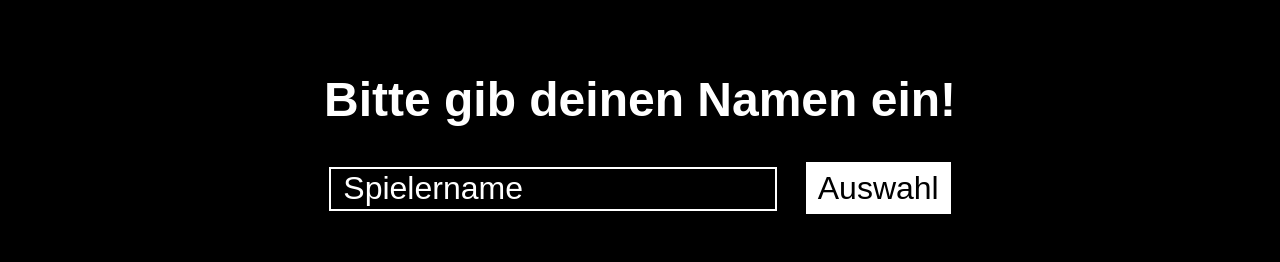
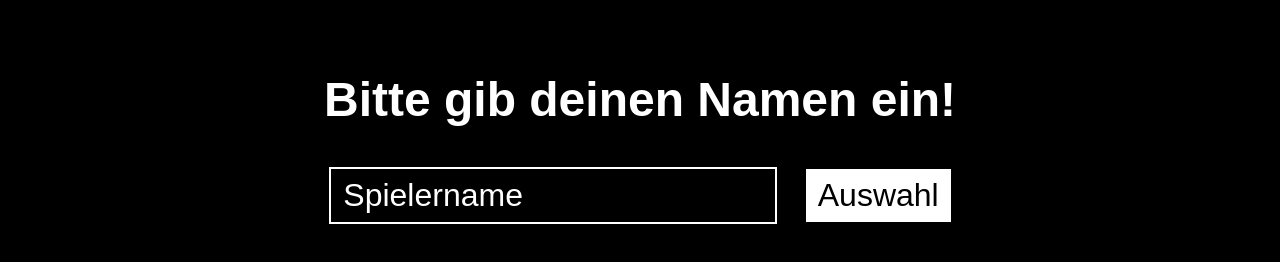
Before and after one commit to silas229/pong, a plain HTML site: page game.html in a window 1280 px wide. Shown: the part 120-382 px from the top of the page. Drawn offline with Linux system fonts and the light colour scheme.

Commit message:
Add form to input

```diff
--- a/game.css
+++ b/game.css
@@ -43,13 +43,32 @@
 	outline: none;
 	color: white;
 	font-size: 2rem;
-	height: 24px;
+	/* height: 24px; */
 	font-family: 'bit5x3', sans-serif;
 }
 
 .playerinfo input::placeholder {
 	color: white;
 }
+
+/*Button Senden und OK bearbeiten*/
+.playerinfo button {
+	color: black;
+	cursor: pointer;
+	padding: 8px 12px;
+	font-size: 2rem;
+	text-decoration: none;
+	background-color: white;
+	margin-left: 24px;
+	font-family: 'bit5x3', sans-serif;
+	border: none;
+}
+
+.playerinfo button:hover {
+	background-color: black;
+	color: white;
+}
+
 
 table {
 	width: 100%;
@@ -71,22 +90,6 @@ table td:nth-child(2) {
 .punkte{
 	margin-left: 24px;
 }
-
-/*Button Senden und OK bearbeiten*/
-#senden{
-	color: black;
-	padding: 8px 12px;
-	font-size: 2rem;
-	text-decoration: none;
-	background-color: white;
-	margin-left: 24px;
-}
-
-#senden:hover {
-	background-color: black;
-	color: white;
-}
-
 /*Spielfeld*/
 canvas {
 	border-bottom: 16px solid white;
--- a/game.html
+++ b/game.html
@@ -14,7 +14,7 @@
 			<a class="home" href="index.html"><img src="home.svg" alt="Menü"></a>
 			<div class="right">
 				<a href="#" onclick="togglePause()" id="pause"><img src="pause.svg" alt="Pause"></a>
-				<a href="#" onclick="togglesound()"><img id="soundicon" src="sound-on.svg" alt="Sound"></a>
+				<a href="#" onclick="toggleSound()"><img id="soundicon" src="sound-on.svg" alt="Sound"></a>
 			</div>
 			<h1>Pong</h1>
 		</header>
@@ -22,8 +22,10 @@
 		<div class="modal">
 			<div class="playerinfo">
 				<h2>Bitte gib deinen Namen ein!</h2>
-				<input type="text" name="spielername" id="spielername" maxlength="30" placeholder="Spielername" autocomplete="given-name" />
-				<a href="#" id="senden">Auswahl</a>
+				<form id="nameInput">
+					<input type="text" name="spielername" id="spielername" maxlength="30" placeholder="Spielername" autocomplete="given-name" />
+					<button type="button" name="senden">Auswahl</button>
+				</form>
 			</div>
 		</div>
 
--- a/game.js
+++ b/game.js
@@ -139,7 +139,8 @@ function draw() {
 
 setInterval(draw, 10);
 
-document.getElementById('senden').addEventListener('click', function () {
+document.getElementById('nameInput').addEventListener('submit', function (event) {
+	event.preventDefault();
 	window.name = document.getElementById("spielername").value;
 	if (window.name == '') {
 		window.name = 'Spieler';
```
